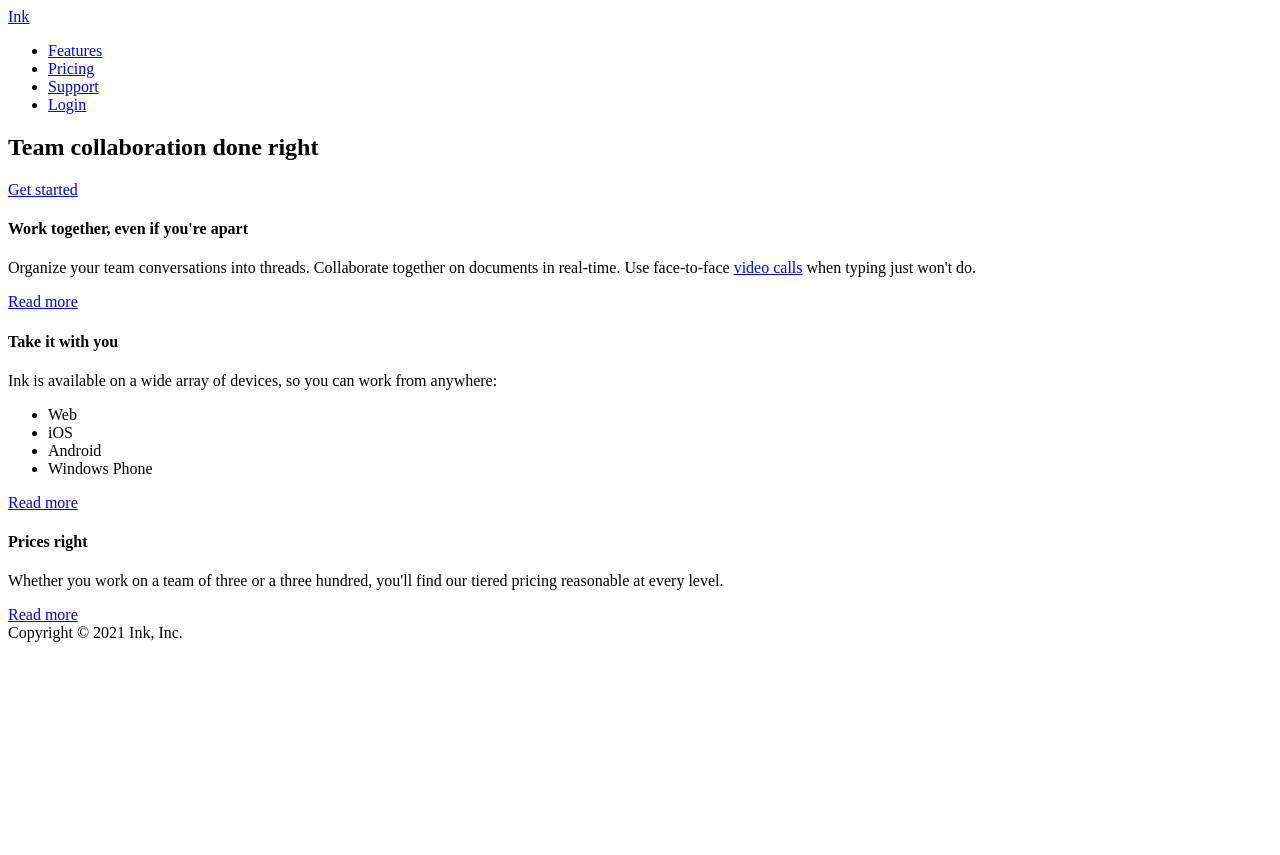
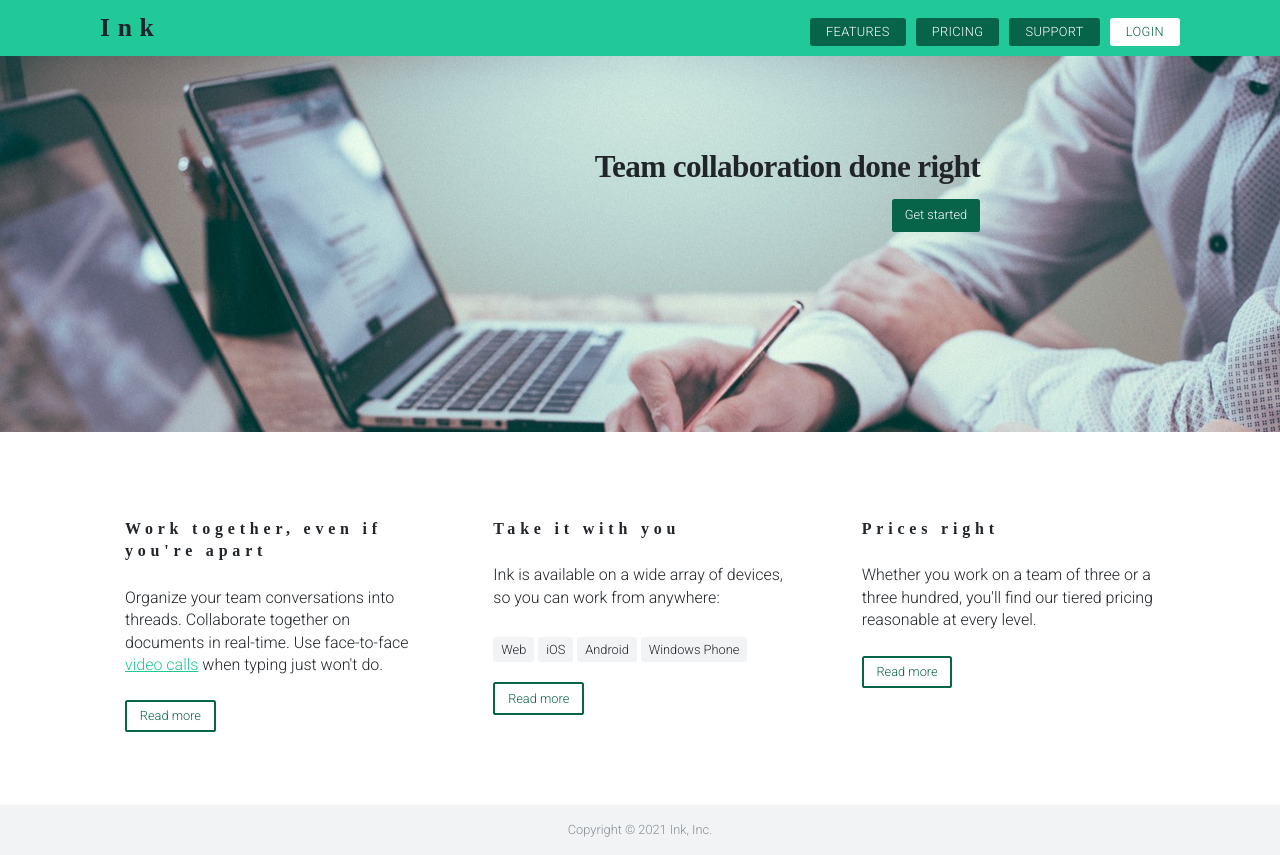
Before and after one commit to rjseymour66/deep-css, a plain HTML site: page 12_contrast_color_spacing/index.html in a window 1280 px wide. Before the commit the page ends 800 px from the top, so only its background shows below. Drawn offline with Linux system fonts and the light colour scheme; a web font is replaced by a local one.

Commit message:
done with 12

```diff
--- a/12_contrast_color_spacing/index.html
+++ b/12_contrast_color_spacing/index.html
@@ -6,6 +6,8 @@
     <meta name="viewport" content="width=device-width, initial-scale=1.0">
     <title>Contrast, Color, and Spacing</title>
     <link rel="stylesheet" href="style.css">
+    <link rel="preconnect" href="https://fonts.gstatic.com">
+<link href="https://fonts.googleapis.com/css2?family=Roboto:wght@300&family=Sansita:wght@800&display=swap" rel="stylesheet">
 </head>
 <body>
     <nav class="nav-container">
@@ -65,5 +67,29 @@
             Copyright &copy; 2021 Ink, Inc.
         </div>
     </footer>
+
+    <script type="text/javascript">
+        let html = document.documentElement;
+        let script = document.createElement("script");
+        script.src = "fontfaceobserver.js";
+        script.async = true;
+
+        script.onload = function() {
+            let roboto = new FontFaceObserver("Roboto");
+            let sansita = new FontFaceObserver("Sansita");
+            let timeout = 2000;
+
+            Promise.all([
+                roboto.load(null, timeout),
+                sansita.load(null, timeout)
+            ]).then(function() {
+                html.classList.add("fonts-loaded");
+            }).catch(function (e) {
+                html.classList.add("fonts-failed");
+            });
+        };
+        document.head.appendChild(script);
+
+    </script>
 </body>
 </html>
--- a/12_contrast_color_spacing/style.css
+++ b/12_contrast_color_spacing/style.css
@@ -0,0 +1,206 @@
+/* Basic styles */
+
+html {
+    --brand-green: hsl(161.9, 86.9%, 21%);
+    --dark-green: hsl(161.6, 88.4%, 30.4%);
+    --medium-green: hsl(162.2, 72.5%, 45.7%);
+    --text-color: hsl(210, 10.8%, 14.5%);
+    --gray: hsl(210, 7.1%, 55.7%);
+    --light-gray: hsl(210, 16.7%, 95.3%);
+    --extra-light-gray: hsl(210, 16.7%, 97.6);
+    --white: hsl(0, 0%, 100%);
+    --red: hsl(342, 63%, 46%);
+
+    box-sizing: border-box;
+    color: var(--text-color);
+}
+*,
+*::before,
+*::after {
+    box-sizing: inherit;
+}
+
+body {
+    margin: 0;
+    font-family: Roboto, sans-serif;
+    line-height: 1.4;                           /* 1.4 - 1.6 is good for body copy */
+    background-color: var(--extra-light-gray);
+}
+
+.fonts-failed body {
+    font-family: Helvetica, Arial, sans-serif;
+}
+
+h1, h2, h3, h4 {
+    font-family: Sansita, serif;
+    letter-spacing: 0.3em;
+}
+.fonts-failed h1,
+.fonts-failed h2,
+.fonts-failed h3,
+.fonts-failed h4 {
+    font-family: Georgia, serif;
+}
+p {
+    margin-top: 1.5em;
+    margin-bottom: 1.5em;
+}
+
+a {
+    color: var(--medium-green);
+}
+a:visited {
+    color: var(--brand-green);
+}
+a:hover {
+    color: var(--brand-green);
+}
+a:active {
+    color: var(--red);
+}
+
+/* Layout */
+
+.nav-container {
+    background-color: var(--medium-green);
+}
+.nav-container__inner {
+    display: flex;
+    justify-content: space-between;
+    align-items: flex-end;
+    max-width: 1080px;
+    margin: 0 auto;
+    padding: 0.625em 0;
+}
+
+.home-link {
+    color: var(--text-color);
+    font-size: 1.6rem;
+    font-family: Sansita, serif;
+    font-weight: bold;
+    letter-spacing: 0.3em;
+    text-decoration: none;
+}
+.fonts-failed {
+    font-family: Georgia, serif;
+}
+
+.top-nav {
+    display: flex;
+    list-style-type: none;
+    margin: 0;
+}
+.top-nav a {
+    display: block;
+    font-size: 0.8rem;
+    padding: 0.3rem 1.25em;
+    color: var(--white);
+    background: var(--brand-green);
+    text-decoration: none;
+    border-radius: 3px;
+    text-transform: uppercase;
+    letter-spacing: 0.03em;
+}
+.top-nav > li + li {
+    margin-left: 0.625em;
+}
+.top-nav a:hover {
+    background-color: var(--dark-green);
+}
+.top-nav__featured > a {
+    color: var(--brand-green);
+    background-color: var(--white);
+}
+.top-nav__featured > a:hover {
+    color: var(--medium-green);
+    background-color: var(--white);
+}
+
+.hero {
+    background: url(images/collaboration.jpg) no-repeat;
+    background-size: cover;
+    margin-bottom: 2.5rem;
+}
+.hero__inner {
+    max-width: 1080px;
+    margin: 0 auto;
+    padding: 5.5625em 12.5em 12.5em 0;
+    text-align: right;
+}
+.hero h2 {
+    font-size: 1.95rem;
+    letter-spacing: -0.02em;
+    margin-top: 0;
+    margin-bottom: 0.625rem;
+}
+
+.button {
+    display: inline-block;
+    padding: 0.4em 1em;
+    color: var(--brand-green);
+    border: 2px solid var(--brand-green);
+    border-radius: .2em;
+    text-decoration: none;
+    font-size: .8rem;
+}
+.button:hover {
+    background-color: var(--dark-green);
+    color: var(--white);
+}
+.button--cta {
+    padding: .6em 1em;
+    background-color: var(--brand-green);
+    color: var(--white);
+    border: none;
+}
+
+.container {
+    margin: 0 auto;
+    max-width: 1080px;
+}
+
+.tile-row {
+    display: flex;
+}
+.tile-row > * {
+    flex: 1;
+}
+.tile-row > * + * {
+    margin-left: 1.5625em;
+}
+
+
+.tile {
+    background-color: var(--white);
+    border-radius: .3em;
+    padding: 1.5625em;
+}
+.tile > h4 {
+    margin-bottom: 1.5em;
+}
+
+.page-footer {
+    margin-top: 3em;
+    padding: 1em 0;
+    background-color: var(--light-gray);
+    color: var(--gray);
+}
+.page-footer__inner {
+    margin: 0 auto;
+    max-width: 1080px;
+    text-align: center;
+    font-size: .8rem;
+}
+
+.tag-list {
+    list-style: none;
+    padding-left: 0;
+}
+.tag-list > li {
+    display: inline;
+    padding: .3rem .5rem;
+    font-size: .8rem;
+    border-radius: .2rem;
+    background-color: var(--light-gray);
+    line-height: 2.6;
+}
```
Also changed, not shown: 12_contrast_color_spacing/images/collaboration.jpg (added), 1 other file.
